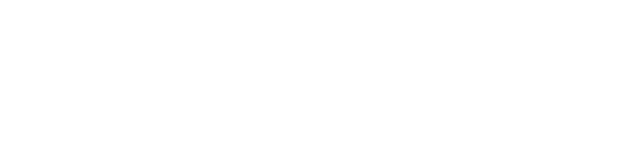
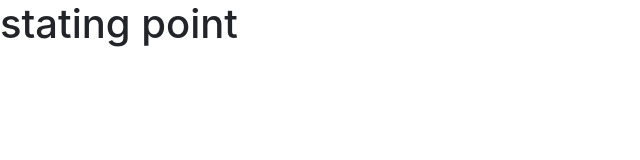
Before and after one commit to Sanjar-Kodirov/Quiz-in-vanilla-javascript, a plain HTML site: page index.html in a window 1280 px wide. Shown: the whole page, without its empty margins (0-640 px from the left). Drawn offline with nearby package versions, Linux system fonts and the light colour scheme.

Commit message:
stating point

```diff
--- a/index.html
+++ b/index.html
@@ -8,9 +8,7 @@
     <title>Document</title>
 </head>
 <body>
-
-
-
+    <h1>stating point</h1>
     <script src="app.js"></script>
 </body>
 </html>
```
